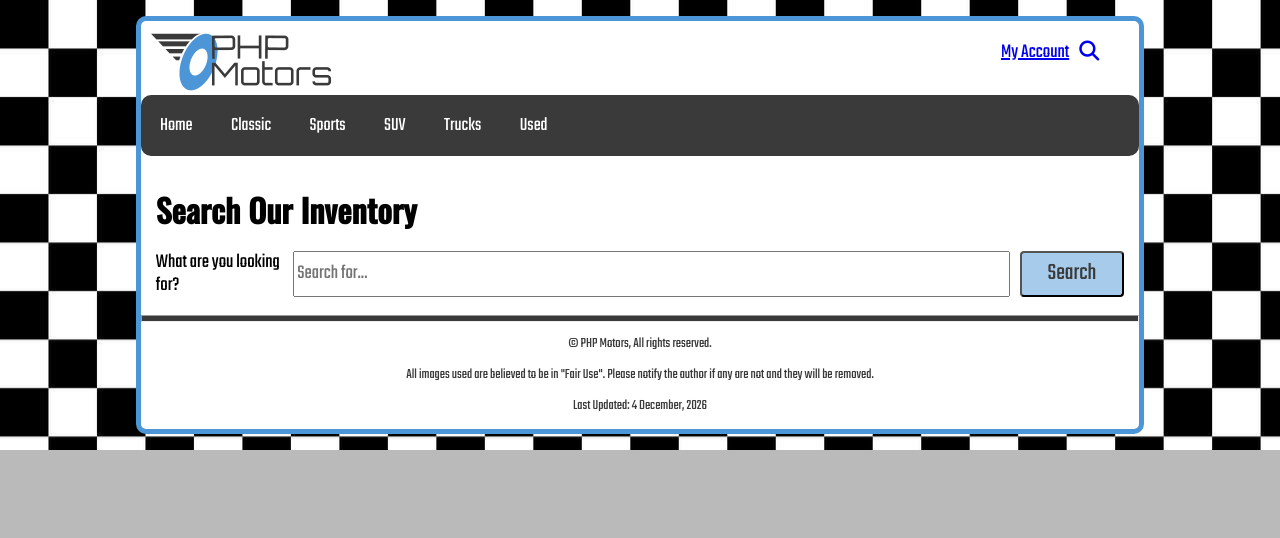
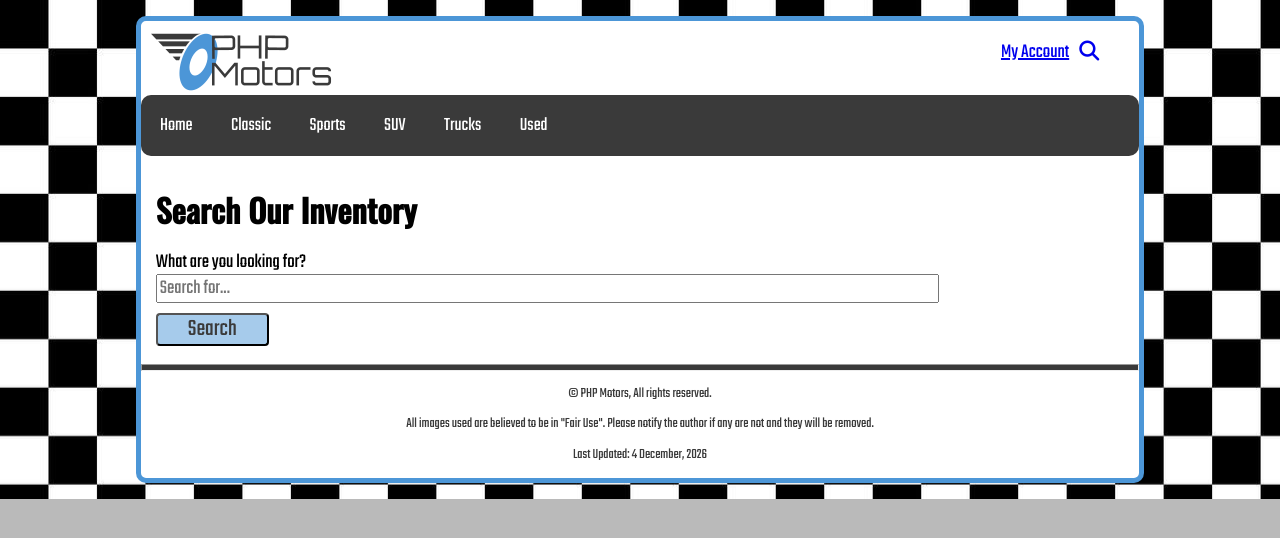
Before and after one commit to xphile1998/htdocs, a PHP site: page /search/index.php in a window 1280 px wide. Shown: the top 538 px of the page. Run offline with PHP 8.4, Linux system fonts and the light colour scheme; data comes from the database, SQL or seed files in the repository; some libraries are stand-ins or nearby versions.

Commit message:
fixing some formatting errors

```diff
--- a/phpmotors/css/main.css
+++ b/phpmotors/css/main.css
@@ -260,6 +260,10 @@ div.ug_img {
     list-style: none;
 }
 
+.form-container {
+    min-height: 30px;
+}
+
 
 /*
 ||======================================================================||
@@ -340,8 +344,6 @@ div#content_box img {
 }
 
 
-
-
 /*
 ||======================================================================||
 || Form Formats                                                         ||
@@ -349,7 +351,8 @@ div#content_box img {
 */
 div form {
     display: flex;
-    flex-direction: row;
+    flex-direction: column;
+
 }
 
 #searchBtn {
@@ -359,9 +362,10 @@ div form {
     color: var(--jet);
     font-weight: 500;
     border-radius: 4px;
-    margin-left: 10px;
+    margin-top: 10px;
     width: 10%;
     font-size: 1.5rem;
+
 }
 
 #searchBtn:hover {
@@ -466,6 +470,8 @@ div form {
         grid-area: photo;
         width: 100%;
         height: auto;
+        display: flex;
+        align-items: center;
     }
 
     #description {
```
